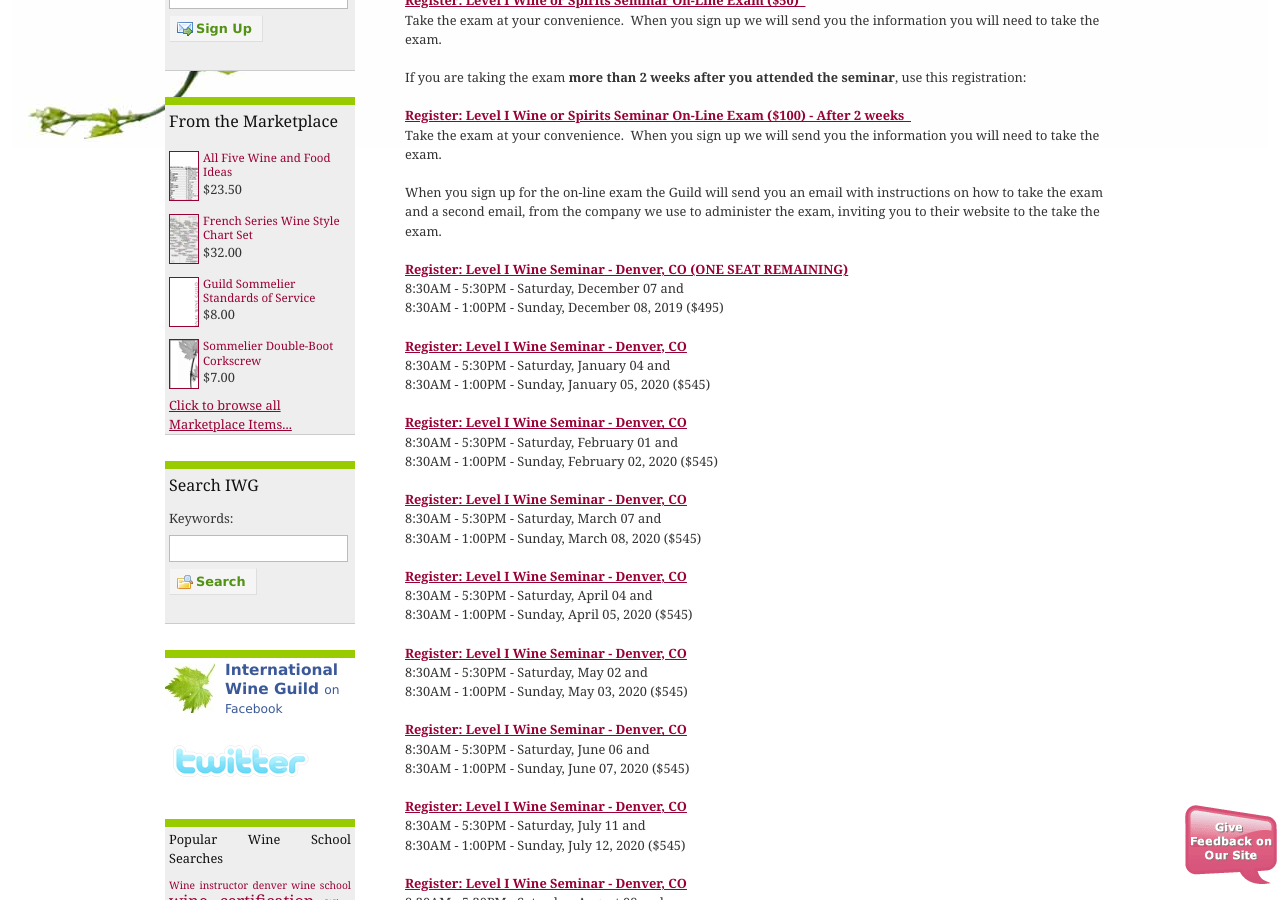
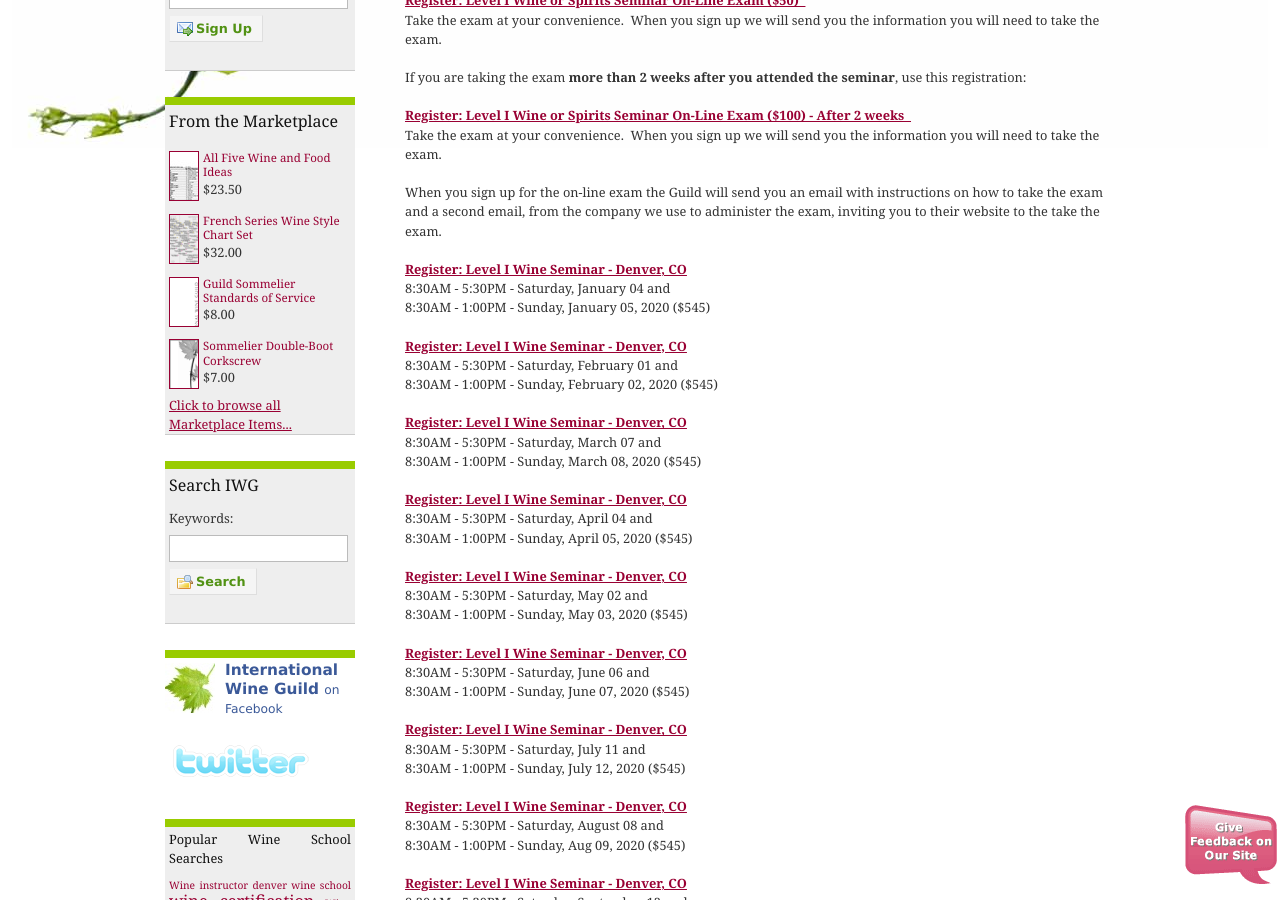
Before and after one commit to CKDev/internationalwineguild.com, a Jekyll site: the page built from register-for-the-guild-certification-seminar.html, in a window 1280 px wide and 900 px high, scrolled down 832 px. Built offline with Jekyll 4.4.1, drawn with Linux system fonts in a browser that asks for light colours; a script that is not in the unit is left out; comment, search, counter and statistics services are not loaded.

Commit message:
Update register-for-the-guild-certification-seminar.html

```diff
--- a/register-for-the-guild-certification-seminar.html
+++ b/register-for-the-guild-certification-seminar.html
@@ -38,15 +38,6 @@
 <p>When you sign up for the on-line exam the Guild will send you an email with instructions on how to take the exam
   and a second email, from the company we use to administer the exam, inviting you to their website to the take the
   exam.</p>
-
-<p>
-  <a class="ga-track"
-    href="http://ww4.aitsafe.com/cf/add.cfm?userid=6714687&amp;product=Level+I+Wine+Seminar+Denver++-++12/07-12/08, 2019&amp;price=495&amp;return=www.internationalwineguild.com/register-for-the-guild-certification-seminar">
-    <strong>Register: Level I Wine Seminar - Denver, CO (ONE SEAT REMAINING)<br></strong>
-  </a>
-  8:30AM - 5:30PM - Saturday, December 07 and<br>
-  8:30AM - 1:00PM - Sunday, December 08, 2019 ($495)
-</p>
 
 <p>
   <a class="ga-track"
```
